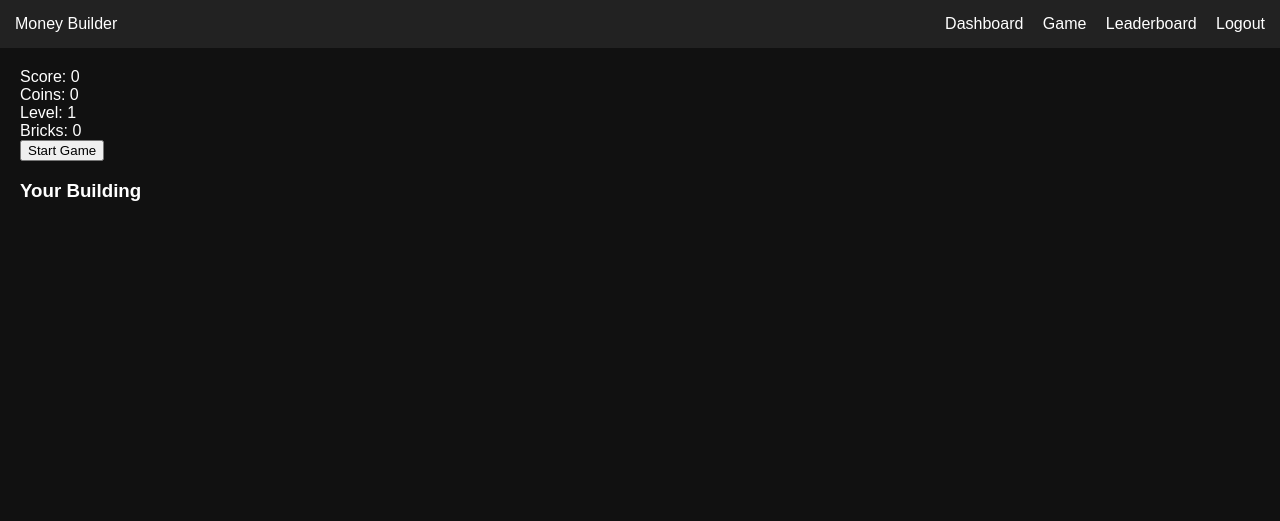
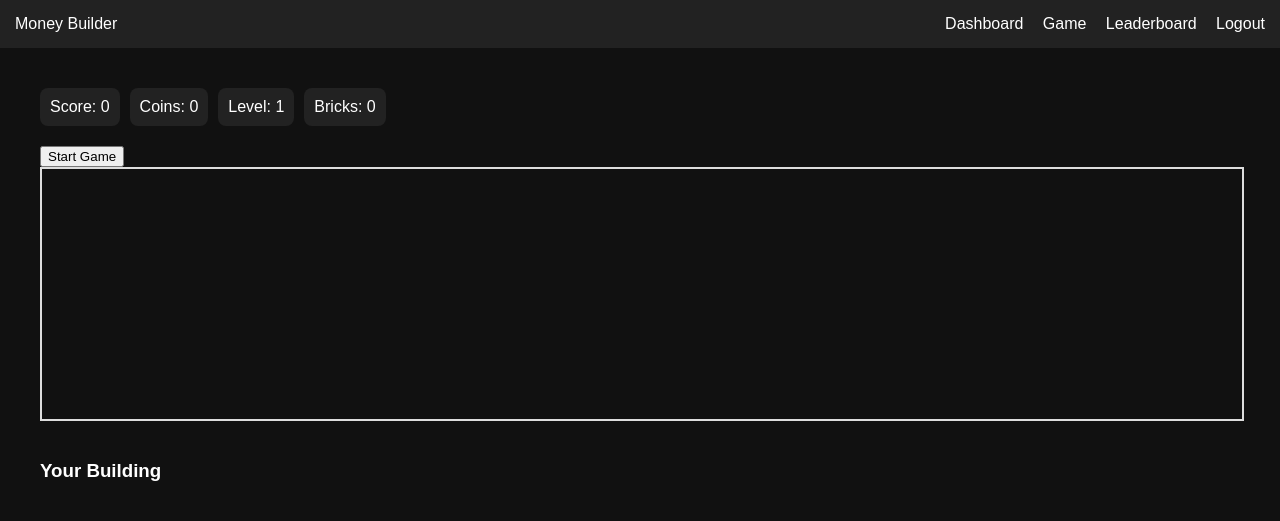
Before and after one commit to sameeny1985/XZOT-Game, a Flask app: page /game in a window 1280 px wide. Shown: the top 521 px of the page. Run offline with Flask 3, Linux system fonts and the light colour scheme; the visitor is signed in with stand-in values (Sample User, id 1).

Commit message:
Add styles for game layout and elements

```diff
--- a/static/css/style.css
+++ b/static/css/style.css
@@ -89,3 +89,82 @@ background:#333;
 padding:10px;
 margin-bottom:15px;
 }
+#game-wrapper{
+    max-width:1400px;
+    margin:auto;
+    padding:20px;
+}
+
+#top-bar{
+    display:flex;
+    gap:10px;
+    margin-bottom:20px;
+}
+
+.stat-box{
+    background:#222;
+    color:white;
+    padding:10px;
+    border-radius:8px;
+}
+
+#falling-area{
+    position:relative;
+    width:100%;
+    height:250px;
+    overflow:hidden;
+    border:2px solid #ddd;
+    margin-bottom:20px;
+}
+
+#grid-container{
+    display:grid;
+    grid-template-columns:repeat(10,1fr);
+    gap:5px;
+}
+
+.cell{
+    height:50px;
+    border:1px solid #ccc;
+    display:flex;
+    justify-content:center;
+    align-items:center;
+    font-weight:bold;
+}
+
+.cell-correct{
+    background:limegreen;
+    color:white;
+}
+
+.bill{
+    position:absolute;
+    width:80px;
+    height:50px;
+    background:#7ed957;
+    border:2px solid #2d6a4f;
+    border-radius:8px;
+    cursor:grab;
+    display:flex;
+    flex-direction:column;
+    justify-content:center;
+    align-items:center;
+}
+
+.bill-burn{
+    opacity:0.2;
+    transform:rotate(20deg);
+}
+
+#building{
+    display:flex;
+    flex-wrap:wrap;
+    gap:2px;
+    margin-top:20px;
+}
+
+.brick{
+    width:20px;
+    height:10px;
+    background:brown;
+}
```
